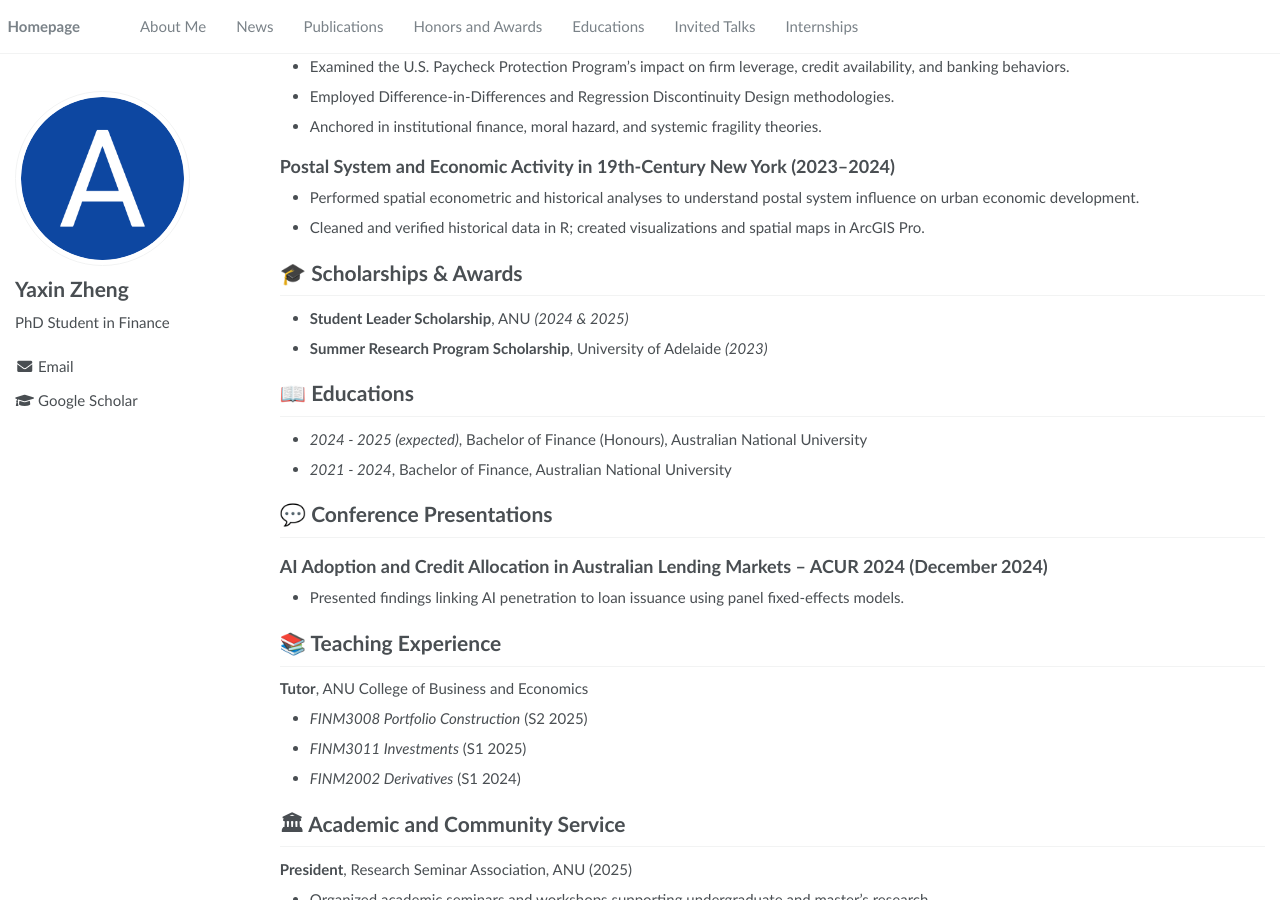
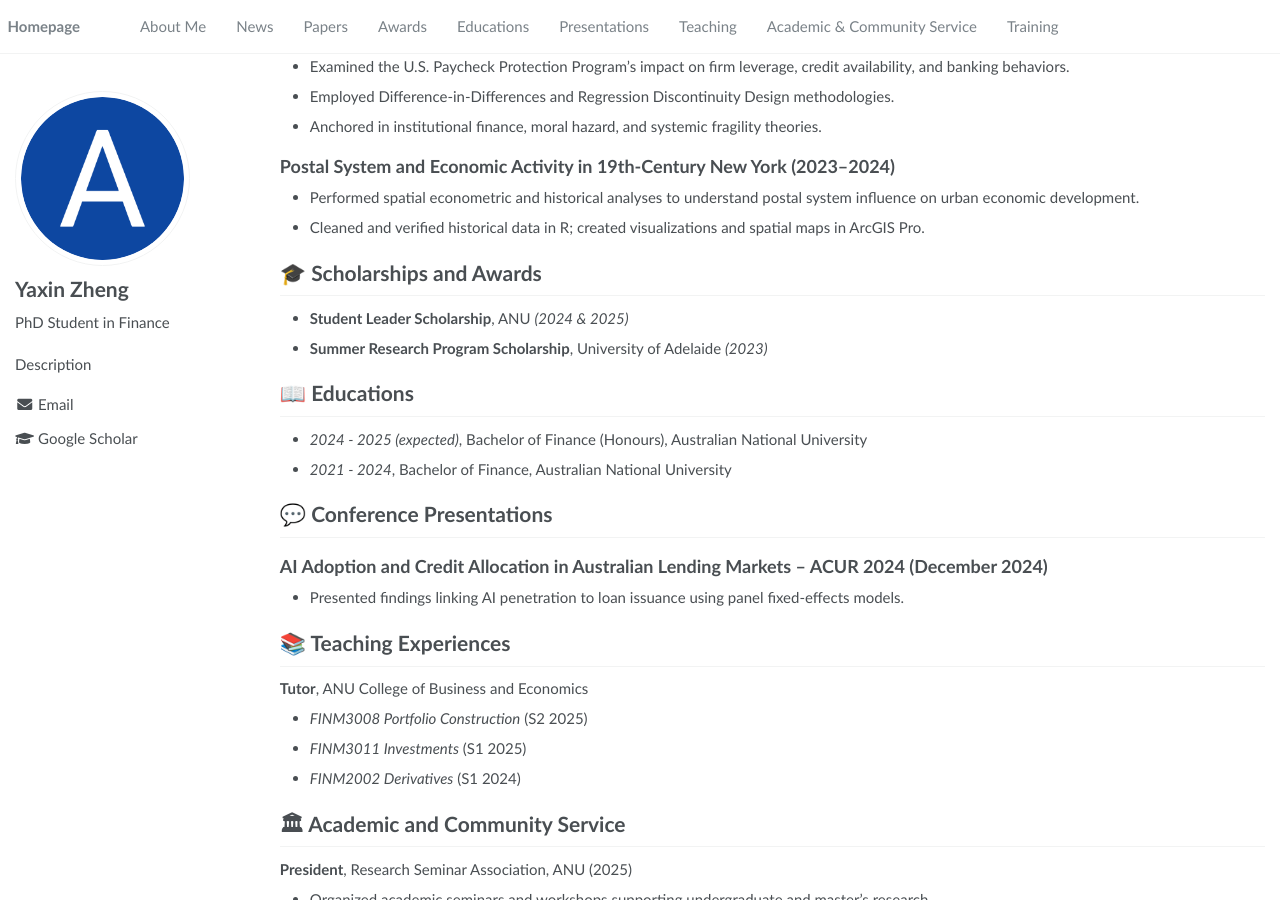
Before and after one commit to yaxinzhenge/yaxinzhenge.github.io, a Jekyll site: the page built from _pages/about.md, in a window 1280 px wide and 900 px high, scrolled down 525 px. Built offline with Jekyll 4.4.1, drawn with Linux system fonts in a browser that asks for light colours.

Commit message:
updated links

```diff
--- a/_config.yml
+++ b/_config.yml
@@ -7,7 +7,7 @@
 
 # Site Settings
 title                    : "Yaxin Zheng"
-description              : ""
+description              : "Description"
 repository               : "yaxinzhenge/yaxinzhenge.github.io"
 google_scholar_stats_use_cdn : false
 
--- a/_data/navigation.yml
+++ b/_data/navigation.yml
@@ -6,17 +6,23 @@ main:
   - title: "News"
     url: "/#-news"
 
-  - title: "Publications"
-    url: "/#-publications"
+  - title: "Papers"
+    url: "/#-working-papers"
 
-  - title: "Honors and Awards"
-    url: "/#-honors-and-awards"
+  - title: "Awards"
+    url: "/#-scholarships-and-awards"
 
   - title: "Educations"
     url: "/#-educations"
 
-  - title: "Invited Talks"
-    url: "/#-invited-talks"
+  - title: "Presentations"
+    url: "/#-conference-presentations"
 
-  - title: "Internships"
-    url: "/#-internships"
+  - title: "Teaching"
+    url: "/#-teaching-experiences"
+
+  - title: "Academic & Community Service"
+    url: "/#-academic-and-community-service"
+
+  - title: "Training"
+    url: "/#-training"
--- a/_pages/about.md
+++ b/_pages/about.md
@@ -61,7 +61,7 @@ News 2025
 ## AI Adoption and Credit Allocation in Australian Lending Markets – ACUR 2024 (December 2024)
 - Presented findings linking AI penetration to loan issuance using panel fixed-effects models.
 
-# 📚 Teaching Experience
+# 📚 Teaching Experiences
 
 **Tutor**, ANU College of Business and Economics
 - *FINM3008 Portfolio Construction* (S2 2025)
```
Also changed, not shown: other parts of _pages/about.md (+1 -1 lines).
